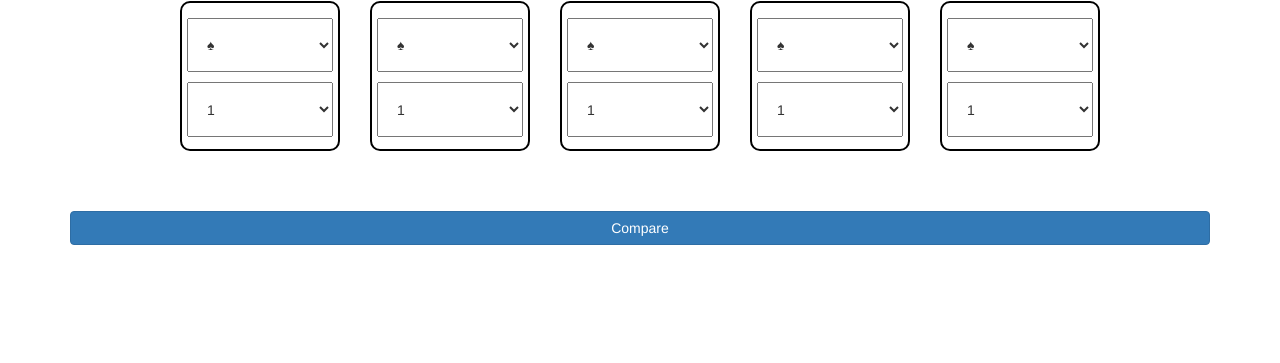
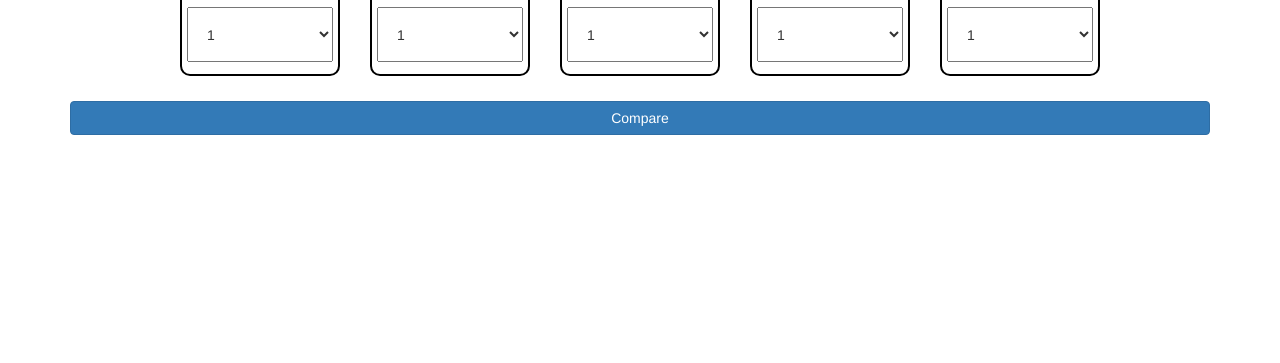
Before and after one commit to torbas/poker-hand-compare, a plain HTML site: page index.html in a window 1280 px wide. Shown: the part 437-800 px from the top of the page. Drawn offline with nearby package versions, Linux system fonts and the light colour scheme.

Commit message:
tone down margins for rows

```diff
--- a/styles.css
+++ b/styles.css
@@ -1,12 +1,12 @@
 .row{
-	margin: 50px 0;
+	margin: 20px 0;
 }
 
 .card{
 	height: 150px;
 	border: 2px solid #000;
 	border-radius: 10px;
-	margin: 10px 0;
+	margin: 5px 0;
 	padding: 5px;
 }
 
```
